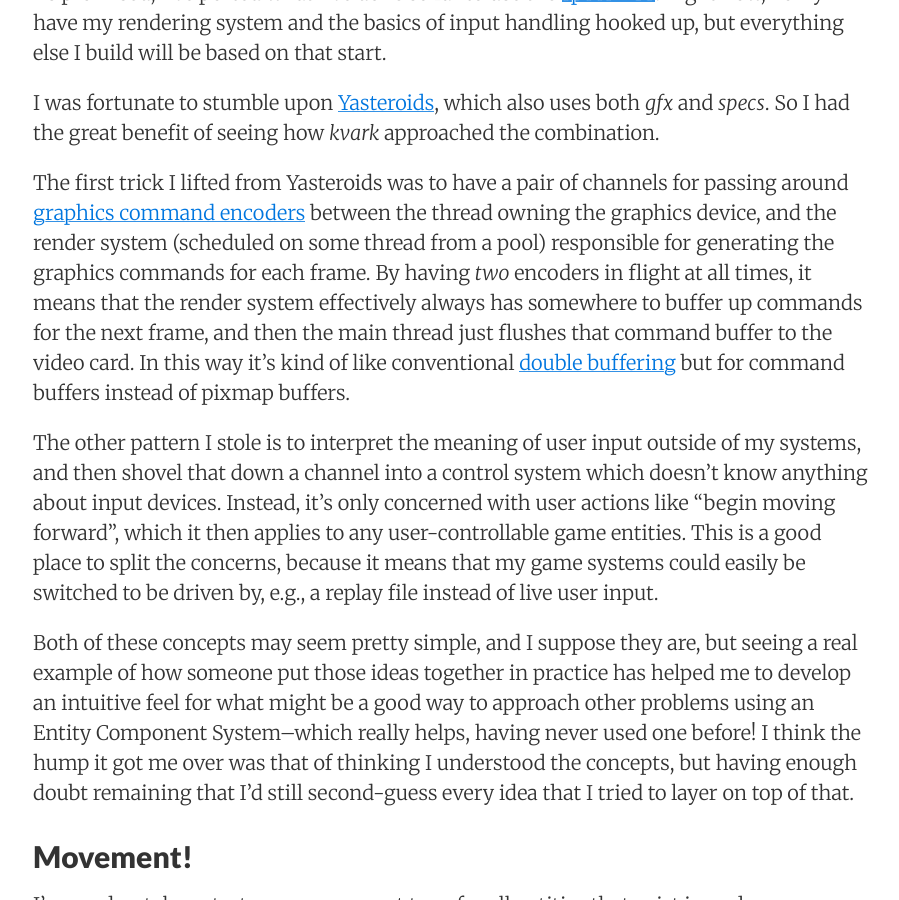
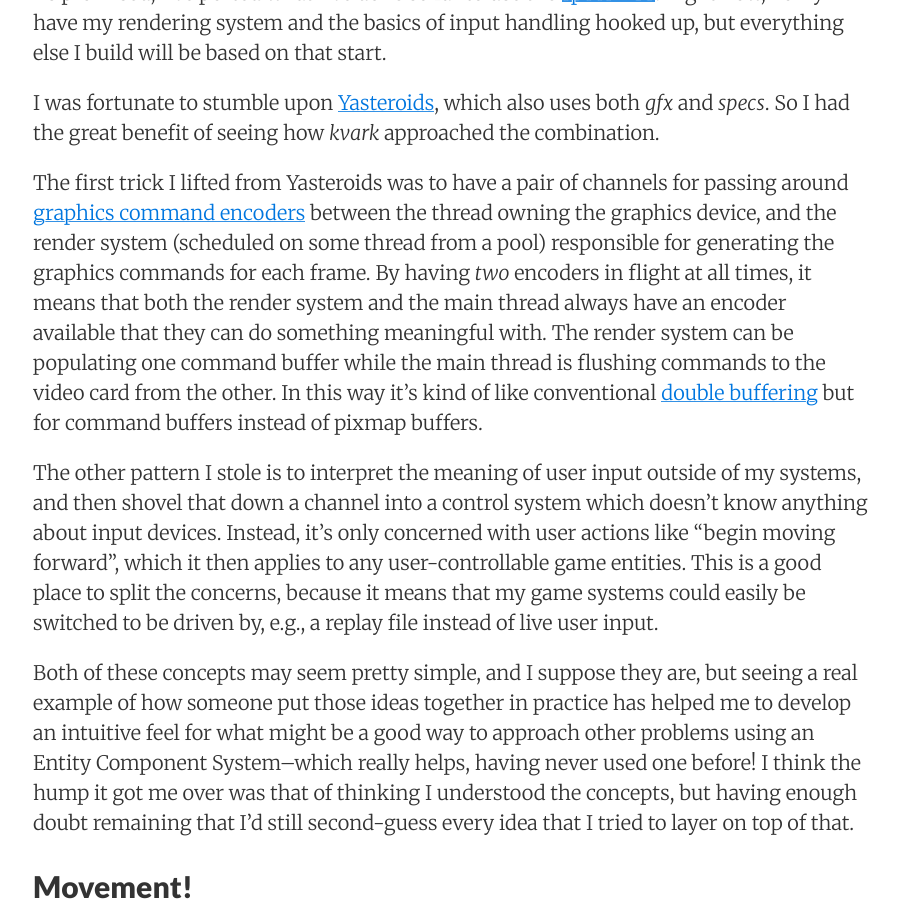
Before and after one commit to jeffparsons/jeffparsons.github.io, a Jekyll site: the page built from _posts/2016-12-14-twipk-5.md, in a window 1280 px wide and 900 px high, scrolled down 2388 px. Shown: the whole window, without its empty margins (187-1086 px from the left). Built offline with Jekyll 4.4.1, drawn with Linux system fonts in a browser that asks for light colours.

Commit message:
Clarify encoder double buffering

```diff
--- a/_posts/2016-12-14-twipk-5.md
+++ b/_posts/2016-12-14-twipk-5.md
@@ -52,7 +52,7 @@ As promised, I've ported what I've done so far to use the [specs ECS](https://gi
 
 I was fortunate to stumble upon [Yasteroids](https://github.com/kvark/yasteroids), which also uses both _gfx_ and _specs_. So I had the great benefit of seeing how _kvark_ approached the combination.
 
-The first trick I lifted from Yasteroids was to have a pair of channels for passing around [graphics command encoders](https://docs.rs/gfx/0.12.1/gfx/struct.Encoder.html) between the thread owning the graphics device, and the render system (scheduled on some thread from a pool) responsible for generating the graphics commands for each frame. By having _two_ encoders in flight at all times, it means that the render system effectively always has somewhere to buffer up commands for the next frame, and then the main thread just flushes that command buffer to the video card. In this way it's kind of like conventional [double buffering](https://en.wikipedia.org/wiki/Multiple_buffering) but for command buffers instead of pixmap buffers.
+The first trick I lifted from Yasteroids was to have a pair of channels for passing around [graphics command encoders](https://docs.rs/gfx/0.12.1/gfx/struct.Encoder.html) between the thread owning the graphics device, and the render system (scheduled on some thread from a pool) responsible for generating the graphics commands for each frame. By having _two_ encoders in flight at all times, it means that both the render system and the main thread always have an encoder available that they can do something meaningful with. The render system can be populating one command buffer while the main thread is flushing commands to the video card from the other. In this way it's kind of like conventional [double buffering](https://en.wikipedia.org/wiki/Multiple_buffering) but for command buffers instead of pixmap buffers.
 
 The other pattern I stole is to interpret the meaning of user input outside of my systems, and then shovel that down a channel into a control system which doesn't know anything about input devices. Instead, it's only concerned with user actions like "begin moving forward", which it then applies to any user-controllable game entities. This is a good place to split the concerns, because it means that my game systems could easily be switched to be driven by, e.g., a replay file instead of live user input.
 
```
